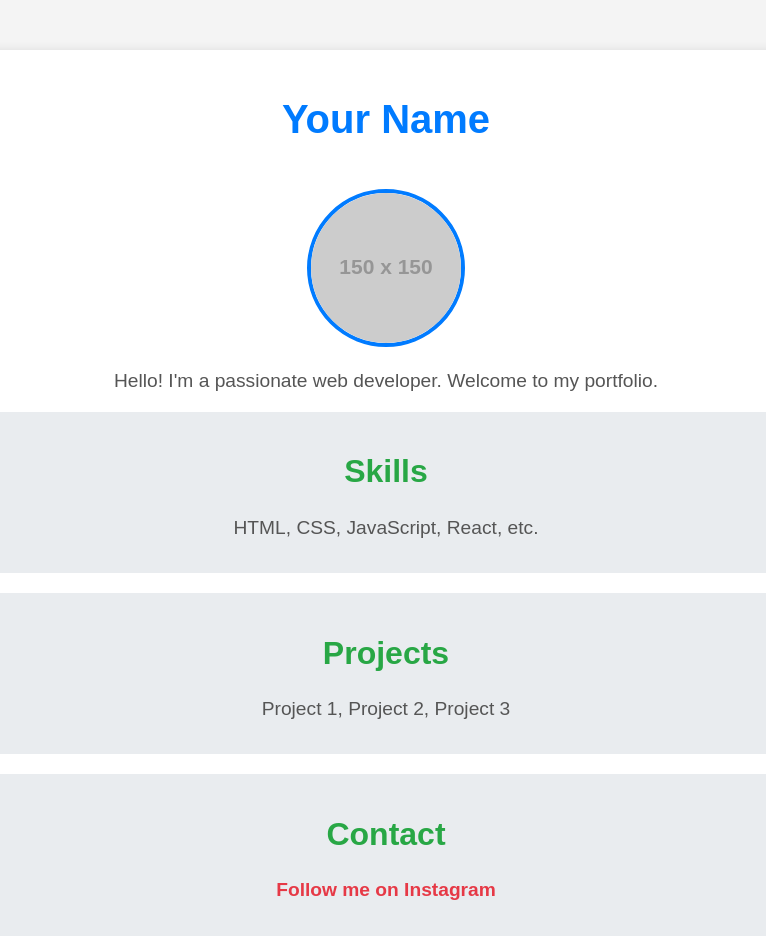
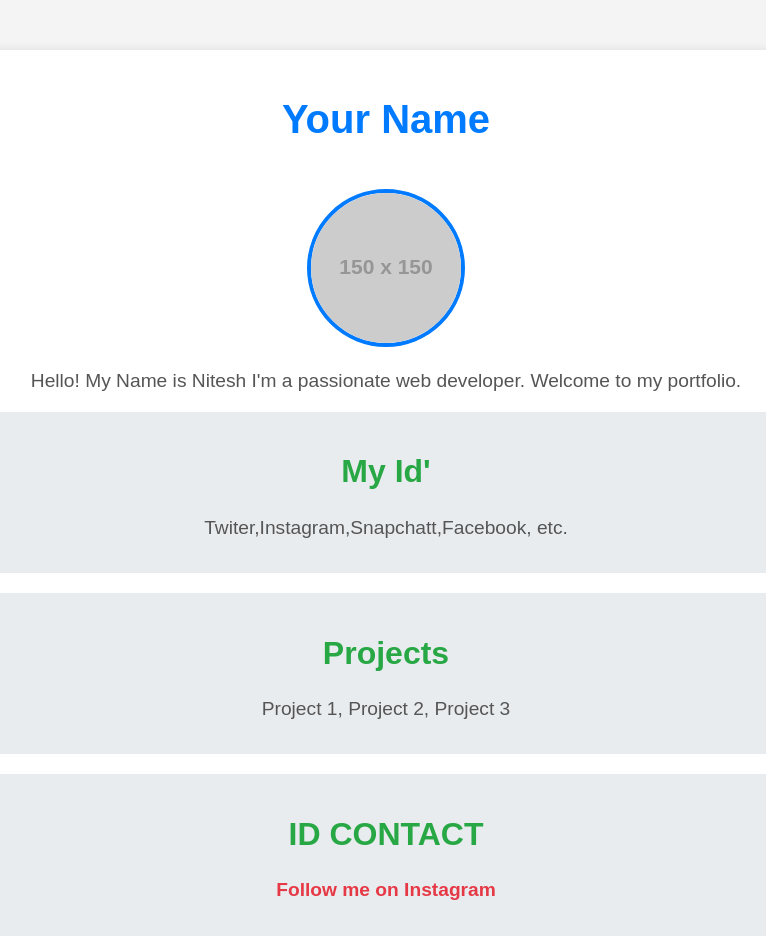
Before and after one commit to 4hjnk/Newone, a plain HTML site: page index.html in a window 1280 px wide. Shown: the whole page, without its empty margins (254-1020 px from the left). Drawn offline with Linux system fonts and the light colour scheme; placeholder pictures from the web are drawn by us.

Commit message:
Updated index.html

```diff
--- a/index.html
+++ b/index.html
@@ -61,9 +61,9 @@
     <div class="container">
         <h1>Your Name</h1>
         <img src="https://via.placeholder.com/150" alt="Your Photo" class="profile-pic">
-        <p>Hello! I'm a passionate web developer. Welcome to my portfolio.</p><div class="section">
-        <h2>Skills</h2>
-        <p>HTML, CSS, JavaScript, React, etc.</p>
+        <p>Hello!   My Name is Nitesh  I'm a passionate web developer. Welcome to my portfolio.</p><div class="section">
+        <h2>My Id'</h2>
+        <p>Twiter,Instagram,Snapchatt,Facebook, etc.</p>
     </div>
 
     <div class="section">
@@ -72,7 +72,7 @@
     </div>
 
     <div class="section">
-        <h2>Contact</h2>
+        <h2>ID CONTACT</h2>
         <p>
             <a href="https://www.instagram.com/i_am_nitesh_775" target="_blank">Follow me on Instagram</a>
         </p>
```
